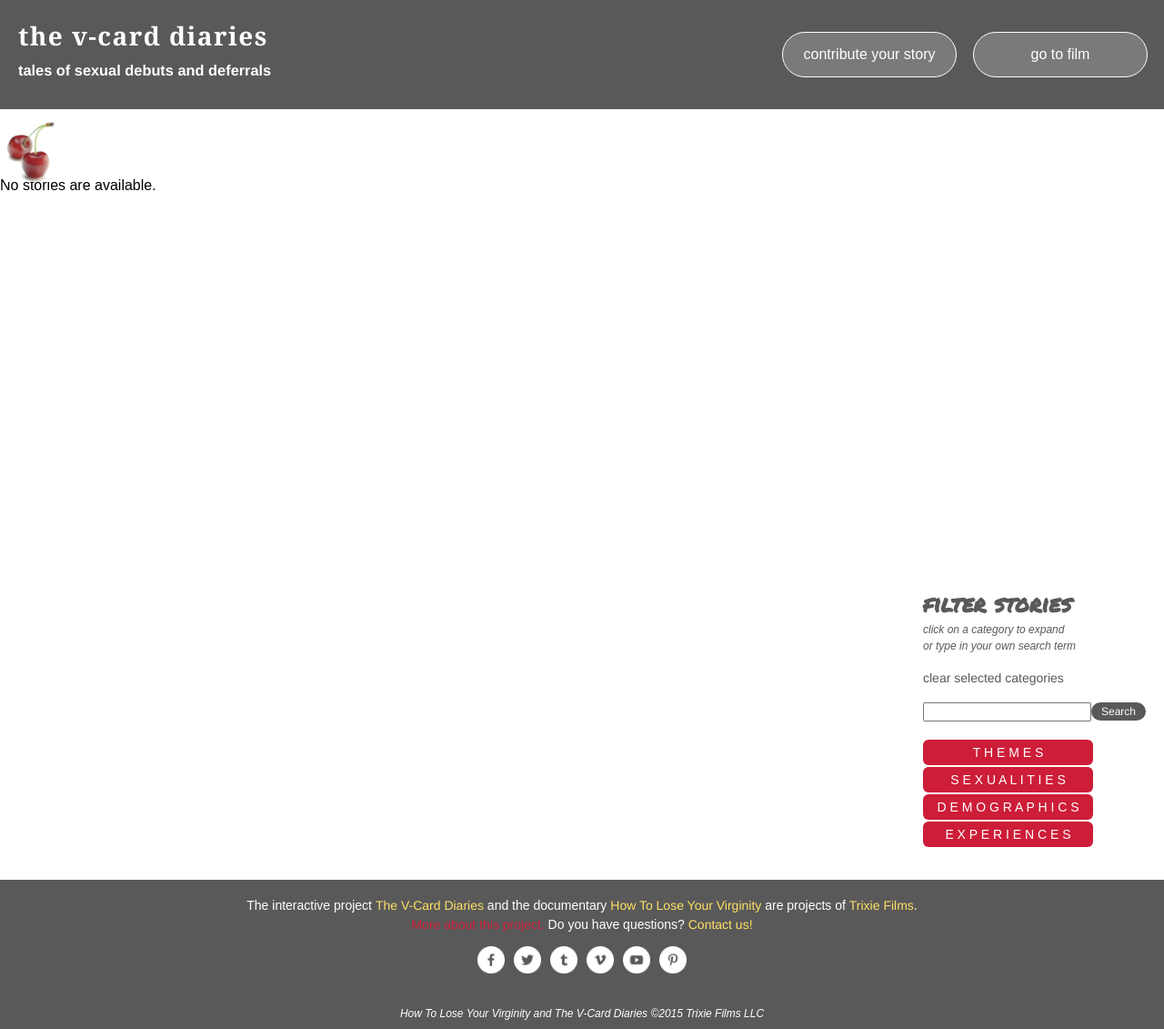
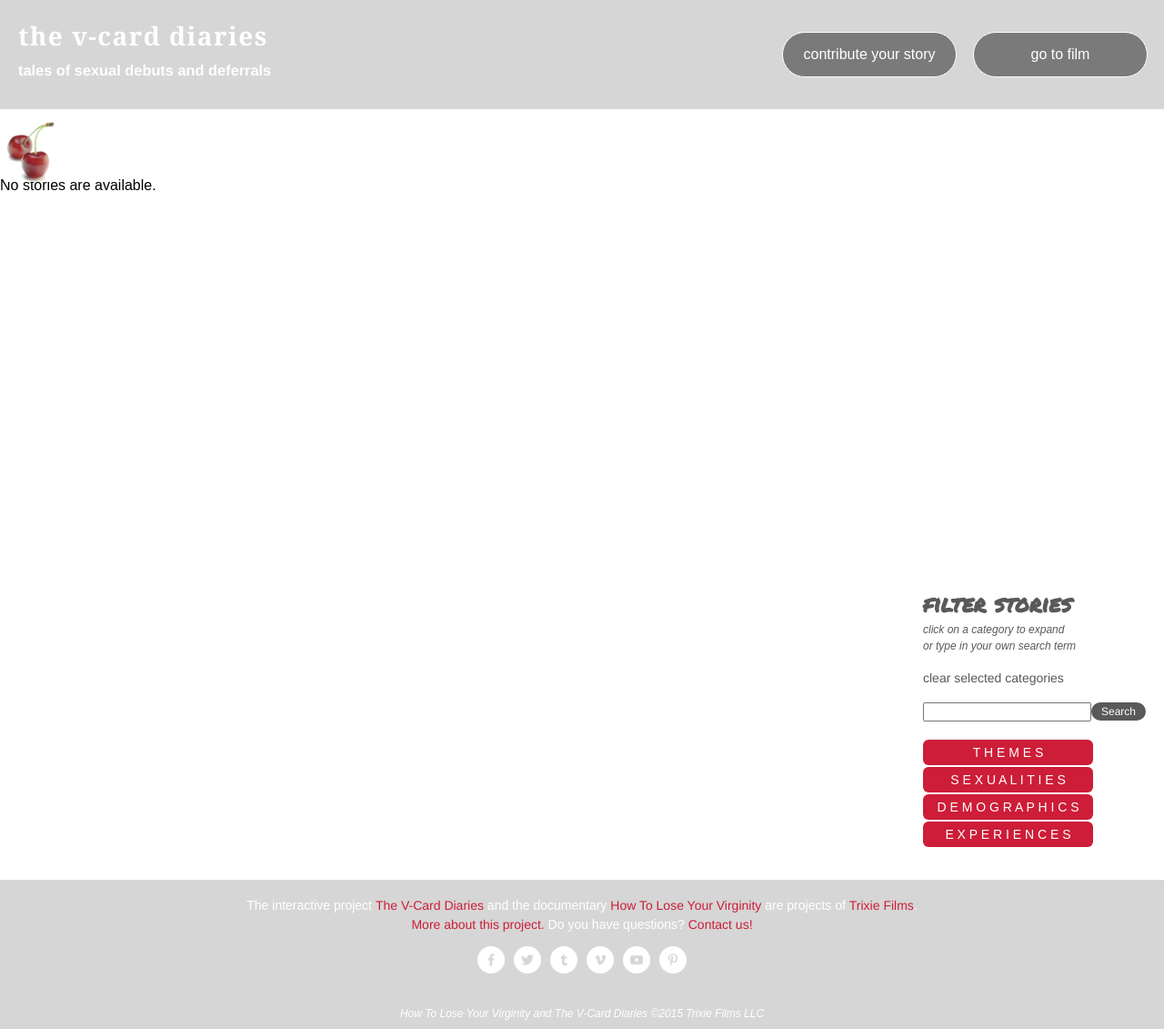
Before and after one commit to rouxpz/vcarddiaries, a Django app: page /stories/ in a window 1280 px wide. Shown: the whole page at 91% size. Run offline with Django 3.2, Linux system fonts and the light colour scheme; data that the repository does not hold is empty.

Commit message:
more designy stuff

```diff
--- a/firstperson/templates/firstperson/storyindex.html
+++ b/firstperson/templates/firstperson/storyindex.html
@@ -152,7 +152,7 @@
         <div class="clearFloat"></div>
         <footer class="footer">
             <p>The interactive project <a href="http://vcarddiaries.com" class="footer-text">The V-Card Diaries</a> and the documentary <a href="http://virginitymovie.com" class="footer-text">How To Lose Your Virginity</a> are projects of <a href="http://www.trixiefilms.com" class="footer-text">Trixie Films</a>.
-            </p><a href="javascript:void(0)" id="about">More about this project.</a> Do you have questions? <a href="http://virginitymovie.com/contact" class="footer-text">Contact us!</a><br><br>
+            </p><a href="javascript:void(0)" class="footer-text" id="about">More about this project.</a> Do you have questions? <a href="http://virginitymovie.com/contact" class="footer-text">Contact us!</a><br><br>
             <a href="https://www.facebook.com/VirginMovie"><img src="{% static "img/facebook.png" %}" width="30" class="social"></img></a>
             <a href="https://twitter.com/vcarddiaries"><img src="{% static "img/twitter.png" %}" width="30" class="social"></img></a>
             <a href="http://virgin.tumblr.com"><img src="{% static "img/tumblr.png" %}" width="30" class="social"></img>
--- a/vcard/static/css/style.css
+++ b/vcard/static/css/style.css
@@ -15,7 +15,7 @@
 #header{
     /*padding-top: 0px;*/
     height:100px;
-    background:#595959;
+    background:#d6d6d6;
     /*width:auto;*/
     margin-bottom:10px;
     padding-top: 20px;
@@ -467,18 +467,18 @@
 /*    position: relative;*/
     padding-top: 20px;
     padding-bottom:10px;
-    background-color: #595959;
+    background-color: #d6d6d6;
     height: 25%;
 /*    margin-top: 510px;*/
     bottom:0;
 }
 
 .footer-text {
-    color:#FFE066;
+    color:#cd1d38;
 }
 
 .footer-text:hover {
-    color:#cd1d38;
+    color:#FFE066;
 }
 
 .social {
```
